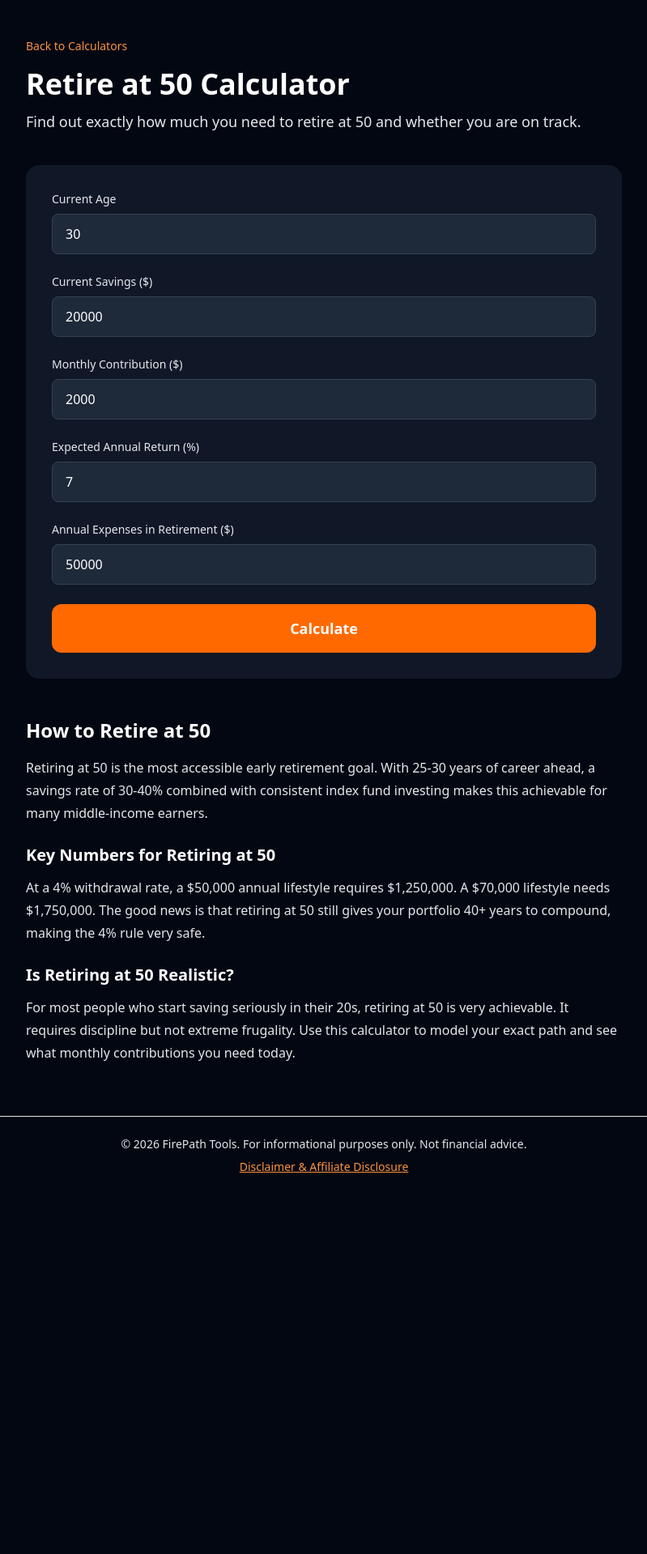
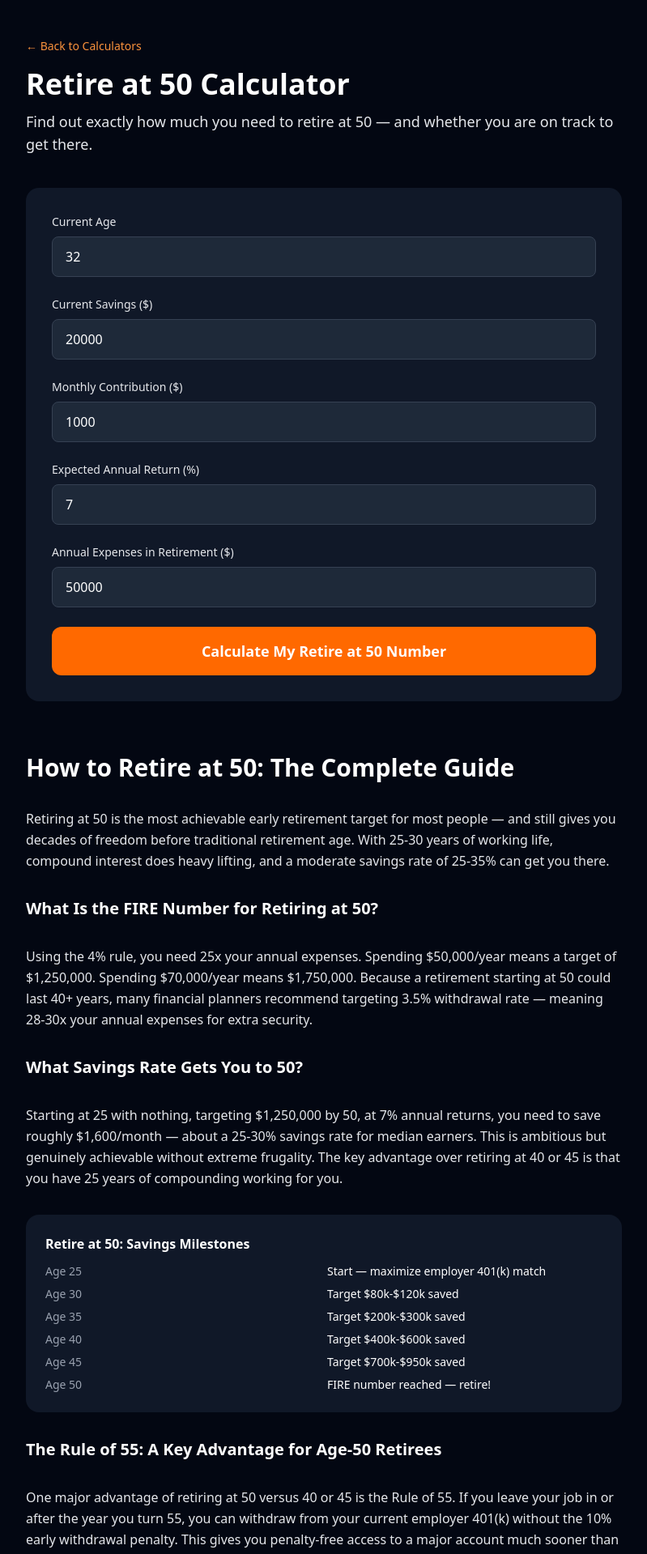
Before and after one commit to giraudsebastien79000-max/firepathtools, a Next.js app: page /retire-at-50-calculator in a window 1280 px wide. Shown: the part 20-1939 px from the top of the page at 81% size, without its empty margins (240-1039 px from the left). Before the commit the page ends 1495 px from the top, so only its background shows below. Built offline with nearby package versions, Linux system fonts and the light colour scheme.

Commit message:
Enrich retire-at-50 page: FAQ, SEO content, fixes, internal links

```diff
--- a/app/retire-at-50-calculator/client.tsx
+++ b/app/retire-at-50-calculator/client.tsx
@@ -2,19 +2,34 @@
 import { useState } from "react"
 import Link from "next/link"
 
+type Result = {
+  fireNumber: number
+  projected: number
+  gap: number
+  onTrack: boolean
+  extraMonthly: number
+  yearsToRetire: number
+}
+
 export default function RetireAt50Calculator() {
-  const [currentAge, setCurrentAge] = useState(30)
+  const [currentAge, setCurrentAge] = useState(32)
   const [currentSavings, setCurrentSavings] = useState(20000)
-  const [monthlyContribution, setMonthlyContribution] = useState(2000)
+  const [monthlyContribution, setMonthlyContribution] = useState(1000)
   const [annualReturn, setAnnualReturn] = useState(7)
   const [annualExpenses, setAnnualExpenses] = useState(50000)
   const [calculated, setCalculated] = useState(false)
-  const [result, setResult] = useState<any>(null)
+  const [result, setResult] = useState<Result | null>(null)
+  const [error, setError] = useState("")
 
   const targetAge = 50
   const withdrawalRate = 0.04
 
   function calculate() {
+    setError("")
+    if (currentAge >= 50) {
+      setError("This calculator is designed for people under 50. Try our FIRE Number or Retirement Age calculator.")
+      return
+    }
     const fireNumber = annualExpenses / withdrawalRate
     const yearsToRetire = targetAge - currentAge
     const monthlyRate = annualReturn / 100 / 12
@@ -25,7 +40,14 @@ export default function RetireAt50Calculator() {
     }
     const gap = fireNumber - projected
     const onTrack = projected >= fireNumber
-    const extraMonthly = gap > 0 ? (gap * monthlyRate) / (Math.pow(1 + monthlyRate, months) - 1) : 0
+    let extraMonthly = 0
+    if (gap > 0) {
+      if (monthlyRate === 0) {
+        extraMonthly = gap / months
+      } else {
+        extraMonthly = (gap * monthlyRate) / (Math.pow(1 + monthlyRate, months) - 1)
+      }
+    }
     setResult({ fireNumber, projected, gap, onTrack, extraMonthly, yearsToRetire })
     setCalculated(true)
   }
@@ -33,41 +55,54 @@ export default function RetireAt50Calculator() {
   return (
     <main className="min-h-screen bg-[#030712] text-white">
       <div className="max-w-3xl mx-auto px-4 py-16">
+
         <div className="mb-10">
-          <Link href="/tools" className="text-orange-400 text-sm hover:underline">Back to Calculators</Link>
+          <Link href="/tools" className="text-orange-400 text-sm hover:underline">← Back to Calculators</Link>
           <h1 className="text-4xl font-bold mt-4 mb-3">Retire at 50 Calculator</h1>
-          <p className="text-gray-400 text-lg">Find out exactly how much you need to retire at 50 and whether you are on track.</p>
+          <p className="text-gray-400 text-lg">Find out exactly how much you need to retire at 50 — and whether you are on track to get there.</p>
         </div>
 
         <div className="bg-gray-900 rounded-2xl p-8 space-y-6">
           <div>
             <label className="block text-sm text-gray-400 mb-2">Current Age</label>
-            <input type="number" value={currentAge} onChange={e => setCurrentAge(Number(e.target.value))}
+            <input type="number" value={currentAge} min={18} max={49}
+              onChange={e => setCurrentAge(Number(e.target.value))}
               className="w-full bg-gray-800 rounded-lg px-4 py-3 text-white border border-gray-700 focus:border-orange-500 focus:outline-none" />
           </div>
           <div>
             <label className="block text-sm text-gray-400 mb-2">Current Savings ($)</label>
-            <input type="number" value={currentSavings} onChange={e => setCurrentSavings(Number(e.target.value))}
+            <input type="number" value={currentSavings} min={0}
+              onChange={e => setCurrentSavings(Number(e.target.value))}
               className="w-full bg-gray-800 rounded-lg px-4 py-3 text-white border border-gray-700 focus:border-orange-500 focus:outline-none" />
           </div>
           <div>
             <label className="block text-sm text-gray-400 mb-2">Monthly Contribution ($)</label>
-            <input type="number" value={monthlyContribution} onChange={e => setMonthlyContribution(Number(e.target.value))}
+            <input type="number" value={monthlyContribution} min={0}
+              onChange={e => setMonthlyContribution(Number(e.target.value))}
               className="w-full bg-gray-800 rounded-lg px-4 py-3 text-white border border-gray-700 focus:border-orange-500 focus:outline-none" />
           </div>
           <div>
             <label className="block text-sm text-gray-400 mb-2">Expected Annual Return (%)</label>
-            <input type="number" value={annualReturn} onChange={e => setAnnualReturn(Number(e.target.value))}
+            <input type="number" value={annualReturn} min={0} max={20}
+              onChange={e => setAnnualReturn(Number(e.target.value))}
               className="w-full bg-gray-800 rounded-lg px-4 py-3 text-white border border-gray-700 focus:border-orange-500 focus:outline-none" />
           </div>
           <div>
             <label className="block text-sm text-gray-400 mb-2">Annual Expenses in Retirement ($)</label>
-            <input type="number" value={annualExpenses} onChange={e => setAnnualExpenses(Number(e.target.value))}
+            <input type="number" value={annualExpenses} min={0}
+              onChange={e => setAnnualExpenses(Number(e.target.value))}
               className="w-full bg-gray-800 rounded-lg px-4 py-3 text-white border border-gray-700 focus:border-orange-500 focus:outline-none" />
           </div>
+
+          {error && (
+            <div className="bg-red-900/40 border border-red-700 rounded-xl p-4">
+              <p className="text-red-400 text-sm">{error}</p>
+            </div>
+          )}
+
           <button onClick={calculate}
             className="w-full bg-orange-500 hover:bg-orange-600 text-white font-bold py-4 rounded-xl transition-colors text-lg">
-            Calculate
+            Calculate My Retire at 50 Number
           </button>
         </div>
 
@@ -77,11 +112,11 @@ export default function RetireAt50Calculator() {
             <div className="grid grid-cols-2 gap-4">
               <div className="bg-gray-800 rounded-xl p-4">
                 <p className="text-gray-400 text-sm">FIRE Number</p>
-                <p className="text-2xl font-bold text-orange-400">${result.fireNumber.toLocaleString("en-US", {maximumFractionDigits: 0})}</p>
+                <p className="text-2xl font-bold text-orange-400">${result.fireNumber.toLocaleString("en-US", { maximumFractionDigits: 0 })}</p>
               </div>
               <div className="bg-gray-800 rounded-xl p-4">
                 <p className="text-gray-400 text-sm">Projected at 50</p>
-                <p className="text-2xl font-bold text-white">${result.projected.toLocaleString("en-US", {maximumFractionDigits: 0})}</p>
+                <p className="text-2xl font-bold text-white">${result.projected.toLocaleString("en-US", { maximumFractionDigits: 0 })}</p>
               </div>
             </div>
             <div className={`rounded-xl p-6 ${result.onTrack ? "bg-green-900/40 border border-green-700" : "bg-red-900/40 border border-red-700"}`}>
@@ -89,22 +124,102 @@ export default function RetireAt50Calculator() {
                 <p className="text-green-400 font-semibold text-lg">You are on track to retire at 50!</p>
               ) : (
                 <div>
-                  <p className="text-red-400 font-semibold text-lg mb-2">You need ${Math.abs(result.gap).toLocaleString("en-US", {maximumFractionDigits: 0})} more</p>
-                  <p className="text-gray-400 text-sm">Save an extra ${result.extraMonthly.toLocaleString("en-US", {maximumFractionDigits: 0})}/month to reach your goal</p>
+                  <p className="text-red-400 font-semibold text-lg mb-2">You need ${Math.abs(result.gap).toLocaleString("en-US", { maximumFractionDigits: 0 })} more</p>
+                  <p className="text-gray-400 text-sm">Save an extra ${result.extraMonthly.toLocaleString("en-US", { maximumFractionDigits: 0 })}/month to reach your goal</p>
                 </div>
               )}
             </div>
           </div>
         )}
 
-        <div className="mt-12 prose prose-invert max-w-none">
-          <h2 className="text-2xl font-bold mb-4">How to Retire at 50</h2>
-          <p className="text-gray-400">Retiring at 50 is the most accessible early retirement goal. With 25-30 years of career ahead, a savings rate of 30-40% combined with consistent index fund investing makes this achievable for many middle-income earners.</p>
-          <h3 className="text-xl font-semibold mt-6 mb-3">Key Numbers for Retiring at 50</h3>
-          <p className="text-gray-400">At a 4% withdrawal rate, a $50,000 annual lifestyle requires $1,250,000. A $70,000 lifestyle needs $1,750,000. The good news is that retiring at 50 still gives your portfolio 40+ years to compound, making the 4% rule very safe.</p>
-          <h3 className="text-xl font-semibold mt-6 mb-3">Is Retiring at 50 Realistic?</h3>
-          <p className="text-gray-400">For most people who start saving seriously in their 20s, retiring at 50 is very achievable. It requires discipline but not extreme frugality. Use this calculator to model your exact path and see what monthly contributions you need today.</p>
+        <div className="mt-16 space-y-8">
+          <h2 className="text-3xl font-bold">How to Retire at 50: The Complete Guide</h2>
+          <p className="text-gray-400 leading-relaxed">Retiring at 50 is the most achievable early retirement target for most people — and still gives you decades of freedom before traditional retirement age. With 25-30 years of working life, compound interest does heavy lifting, and a moderate savings rate of 25-35% can get you there.</p>
+
+          <h3 className="text-xl font-semibold">What Is the FIRE Number for Retiring at 50?</h3>
+          <p className="text-gray-400 leading-relaxed">Using the 4% rule, you need 25x your annual expenses. Spending $50,000/year means a target of $1,250,000. Spending $70,000/year means $1,750,000. Because a retirement starting at 50 could last 40+ years, many financial planners recommend targeting 3.5% withdrawal rate — meaning 28-30x your annual expenses for extra security.</p>
+
+          <h3 className="text-xl font-semibold">What Savings Rate Gets You to 50?</h3>
+          <p className="text-gray-400 leading-relaxed">Starting at 25 with nothing, targeting $1,250,000 by 50, at 7% annual returns, you need to save roughly $1,600/month — about a 25-30% savings rate for median earners. This is ambitious but genuinely achievable without extreme frugality. The key advantage over retiring at 40 or 45 is that you have 25 years of compounding working for you.</p>
+
+          <div className="bg-gray-900 rounded-2xl p-6 space-y-3">
+            <h4 className="font-semibold text-orange-400">Retire at 50: Savings Milestones</h4>
+            <div className="grid grid-cols-2 gap-2 text-sm">
+              <div className="text-gray-400">Age 25</div><div className="text-white">Start — maximize employer 401(k) match</div>
+              <div className="text-gray-400">Age 30</div><div className="text-white">Target $80k-$120k saved</div>
+              <div className="text-gray-400">Age 35</div><div className="text-white">Target $200k-$300k saved</div>
+              <div className="text-gray-400">Age 40</div><div className="text-white">Target $400k-$600k saved</div>
+              <div className="text-gray-400">Age 45</div><div className="text-white">Target $700k-$950k saved</div>
+              <div className="text-gray-400">Age 50</div><div className="text-white">FIRE number reached — retire!</div>
+            </div>
+          </div>
+
+          <h3 className="text-xl font-semibold">The Rule of 55: A Key Advantage for Age-50 Retirees</h3>
+          <p className="text-gray-400 leading-relaxed">One major advantage of retiring at 50 versus 40 or 45 is the Rule of 55. If you leave your job in or after the year you turn 55, you can withdraw from your current employer 401(k) without the 10% early withdrawal penalty. This gives you penalty-free access to a major account much sooner than the Roth conversion ladder requires. Combined with a taxable brokerage and Roth IRA contributions, this makes age 50 a particularly tax-efficient retirement target.</p>
+
+          <h3 className="text-xl font-semibold">Catch-Up Contributions After 50</h3>
+          <p className="text-gray-400 leading-relaxed">If you are currently in your 40s planning for a 50 retirement, note that the IRS allows catch-up contributions starting at age 50: an extra $7,500 to your 401(k) and an extra $1,000 to your IRA annually (2024 figures). This accelerates the final push to your FIRE number significantly.</p>
+
+          <h3 className="text-xl font-semibold">Healthcare: The 15-Year Bridge to Medicare</h3>
+          <p className="text-gray-400 leading-relaxed">Retiring at 50 means 15 years before Medicare at 65. Healthcare costs are the most significant planning variable for early retirees in the US. ACA marketplace plans with income-based subsidies are the most common solution — at low withdrawal rates, your effective income can be low enough to qualify for significant subsidies. Budget $500-$1,200/month per person conservatively, and consider this a core part of your FIRE number planning.</p>
+
+          <div className="mt-12 space-y-6">
+            <h2 className="text-2xl font-bold">Frequently Asked Questions</h2>
+            <div className="space-y-4">
+              <div className="bg-gray-900 rounded-xl p-6">
+                <h4 className="font-semibold mb-2">How much money do I need to retire at 50?</h4>
+                <p className="text-gray-400 text-sm">Using the 4% rule, you need 25x your annual expenses. For $50,000/year spending, that is $1,250,000. For $60,000/year, you need $1,500,000. Many people planning a 40-year retirement target 28x expenses for extra safety, meaning $1,400,000 for $50k spending.</p>
+              </div>
+              <div className="bg-gray-900 rounded-xl p-6">
+                <h4 className="font-semibold mb-2">Can I retire at 50 with $1 million?</h4>
+                <p className="text-gray-400 text-sm">Yes, if your annual spending is $40,000 or less. At the 4% rule, $1,000,000 supports $40,000/year. This is very comfortable in low cost-of-living areas and many countries outside the US. If you spend more, you need a larger portfolio or plan to earn some income in early retirement.</p>
+              </div>
+              <div className="bg-gray-900 rounded-xl p-6">
+                <h4 className="font-semibold mb-2">What is the difference between retiring at 50 vs 65?</h4>
+                <p className="text-gray-400 text-sm">Retiring at 50 gives you 15 extra years of freedom — potentially the best years of your health and energy. The tradeoff is a larger required portfolio (40-year vs 25-year retirement), no access to Medicare until 65, no Social Security until 62 at earliest, and more years of investment risk to manage.</p>
+              </div>
+              <div className="bg-gray-900 rounded-xl p-6">
+                <h4 className="font-semibold mb-2">Is 50 too old to start planning for early retirement?</h4>
+                <p className="text-gray-400 text-sm">If you are already 45-49, retiring at 50 may be very tight unless you have significant savings. However, even aggressive saving in your late 40s can dramatically improve your retirement timeline. Use our calculator to see your realistic target date based on your current situation.</p>
+              </div>
+              <div className="bg-gray-900 rounded-xl p-6">
+                <h4 className="font-semibold mb-2">How does retiring at 50 affect Social Security?</h4>
+                <p className="text-gray-400 text-sm">Retiring at 50 with no further earned income means your Social Security benefit will be lower than if you worked until 62 or 67. However, you can still claim at 62 (reduced benefit) or 67 (full benefit) or 70 (maximum benefit). Most FIRE planners treat Social Security as a bonus and do not rely on it in their core calculations.</p>
+              </div>
+            </div>
+          </div>
+
+          <div className="mt-12 bg-gray-900 rounded-2xl p-8">
+            <h3 className="text-xl font-semibold mb-4">Related Calculators</h3>
+            <div className="grid grid-cols-1 gap-3">
+              <Link href="/retire-at-40-calculator" className="flex items-center justify-between bg-gray-800 rounded-xl p-4 hover:bg-gray-700 transition-colors">
+                <span className="text-white">Retire at 40 Calculator</span>
+                <span className="text-orange-400">→</span>
+              </Link>
+              <Link href="/retire-at-45-calculator" className="flex items-center justify-between bg-gray-800 rounded-xl p-4 hover:bg-gray-700 transition-colors">
+                <span className="text-white">Retire at 45 Calculator</span>
+                <span className="text-orange-400">→</span>
+              </Link>
+              <Link href="/tools/fire-number" className="flex items-center justify-between bg-gray-800 rounded-xl p-4 hover:bg-gray-700 transition-colors">
+                <span className="text-white">FIRE Number Calculator</span>
+                <span className="text-orange-400">→</span>
+              </Link>
+              <Link href="/tools/coast-fire" className="flex items-center justify-between bg-gray-800 rounded-xl p-4 hover:bg-gray-700 transition-colors">
+                <span className="text-white">Coast FIRE Calculator</span>
+                <span className="text-orange-400">→</span>
+              </Link>
+              <Link href="/tools/savings-rate" className="flex items-center justify-between bg-gray-800 rounded-xl p-4 hover:bg-gray-700 transition-colors">
+                <span className="text-white">Savings Rate Calculator</span>
+                <span className="text-orange-400">→</span>
+              </Link>
+              <Link href="/tools/safe-withdrawal-rate" className="flex items-center justify-between bg-gray-800 rounded-xl p-4 hover:bg-gray-700 transition-colors">
+                <span className="text-white">Safe Withdrawal Rate Calculator</span>
+                <span className="text-orange-400">→</span>
+              </Link>
+            </div>
+          </div>
         </div>
+
       </div>
     </main>
   )
--- a/app/retire-at-50-calculator/page.tsx
+++ b/app/retire-at-50-calculator/page.tsx
@@ -1 +1,11 @@
-export { default } from './client'
+import type { Metadata } from "next"
+import RetireAt50Calculator from "./client"
+
+export const metadata: Metadata = {
+  title: "Retire at 50 Calculator | How Much Do You Need?",
+  description: "Calculate exactly how much money you need to retire at 50. See your FIRE number, projected savings, and monthly contribution required for financial independence by 50.",
+}
+
+export default function Page() {
+  return <RetireAt50Calculator />
+}
```
